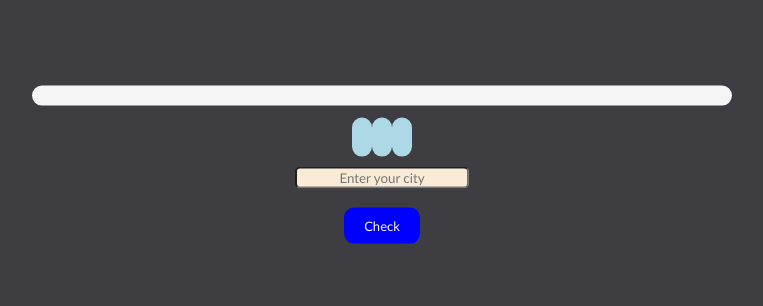
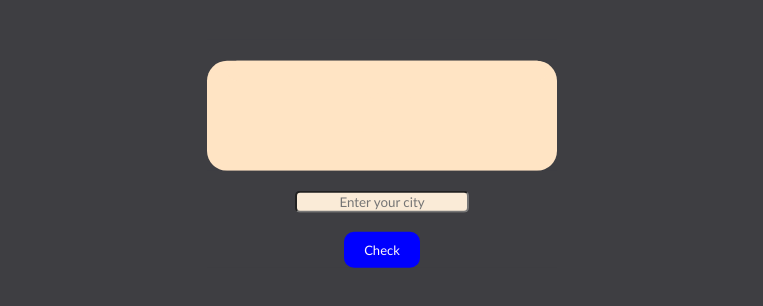
Before and after one commit to amrlsymlx/project_01, a plain HTML site: page 04_index1.html in a window 1280 px wide. Shown: the part 246-552 px from the top of the page, without its empty margins (258-1021 px from the left). Drawn offline with Linux system fonts and the light colour scheme.

Commit message:
Update 06_style1.css

```diff
--- a/06_style1.css
+++ b/06_style1.css
@@ -20,8 +20,11 @@
 
 .display {
     /* border: 1px black solid; */
-    inline-size: 700px;
+    inline-size: 350px;
     text-align: center;
+    background-color: bisque;
+    border-radius: 20px;
+    block-size: 110px;
 
 
 }
@@ -52,18 +55,22 @@
 }
 
 .display h1 {
-    background-color: whitesmoke;
+    background-color: bisque;
     padding: 10px;
     border-radius: 30px;
+    inline-size: 300px;
+    margin-left: 20px;
     /* writing-mode: vertical-lr; */
 }
 
 .display p {
-        background-color: lightblue;
+    background-color: bisque;
         text-align: center;
+        inline-size: auto;
         padding: 10px;
         border-radius: 25px;
         display: inline;
 
+
    /* writing-mode: vertical-lr; */
 }
```
